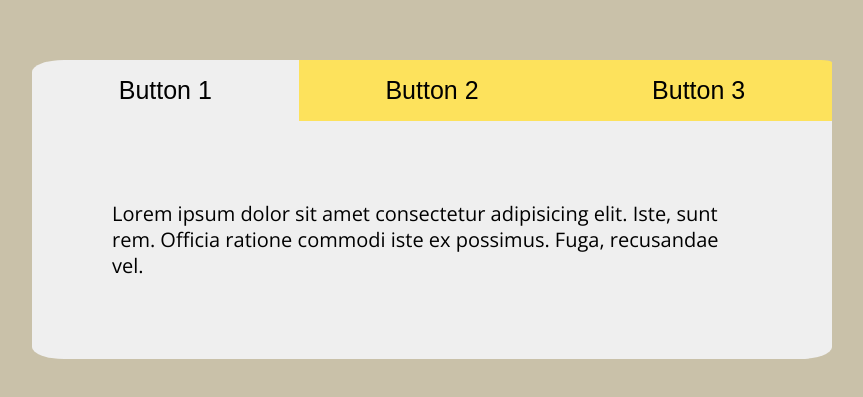
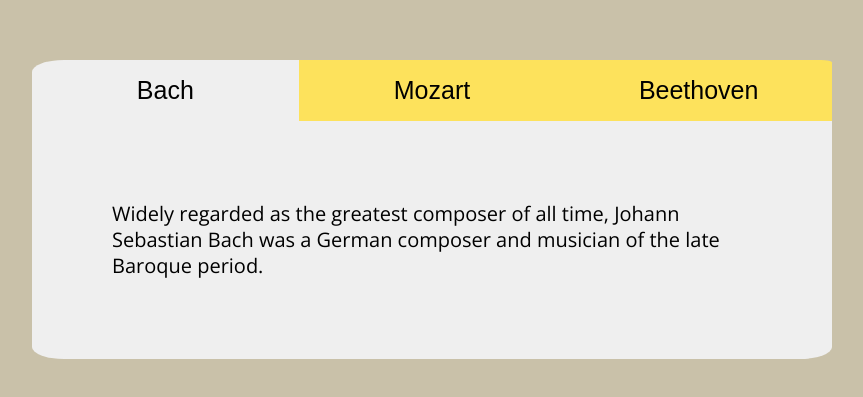
Before and after one commit to Adam1302/TabChanges, a plain HTML site: page index.html in a window 1280 px wide. Shown: the part 191-588 px from the top of the page, without its empty margins (208-1071 px from the left). Drawn offline with nearby package versions, Linux system fonts and the light colour scheme; a web font is replaced by a local one.

Commit message:
Added content

```diff
--- a/index.html
+++ b/index.html
@@ -13,19 +13,19 @@
 <body>
     <div class="container">
         <div class="btn-list">
-            <button class="btn btn-active" data-id="1">Button 1</button>
-            <button class="btn" data-id="2">Button 2</button>
-            <button class="btn" data-id="3">Button 3</button>
+            <button class="btn btn-active" data-id="1">Bach</button>
+            <button class="btn" data-id="2">Mozart</button>
+            <button class="btn" data-id="3">Beethoven</button>
         </div>
         <div class="info">
             <div class="content active" id="1">
-                <p class="desc">Lorem ipsum dolor sit amet consectetur adipisicing elit. Iste, sunt rem. Officia ratione commodi iste ex possimus. Fuga, recusandae vel.</p>
+                <p class="desc">Widely regarded as the greatest composer of all time, Johann Sebastian Bach was a German composer and musician of the late Baroque period.</p>
             </div>
             <div class="content" id="2">
-                <p class="desc">2 Lorem ipsum dolor sit amet consectetur adipisicing elit. Iste, sunt rem. Officia ratione commodi iste ex possimus. Fuga, recusandae vel.</p>
+                <p class="desc">A child genius, Wolfgang Amadeus Mozart was a prolific and influential composer of the Classical period. Despite his short life, his rapid pace of composition resulted in more than 800 works of virtually every genre of his time.</p>
             </div>
             <div class="content" id="3">
-                <p class="desc">3 Lorem ipsum dolor sit amet consectetur adipisicing elit. Iste, sunt rem. Officia ratione commodi iste ex possimus. Fuga, recusandae vel.</p>
+                <p class="desc">Ludwig van Beethoven was a German composer and pianist. Beethoven remains one of the most admired composers in the history of Western music; his works rank amongst the most performed of the classical music repertoire and span the transition from the Classical period to the Romantic era in classical music.</p>
             </div>
         </div>
     </div>
```
